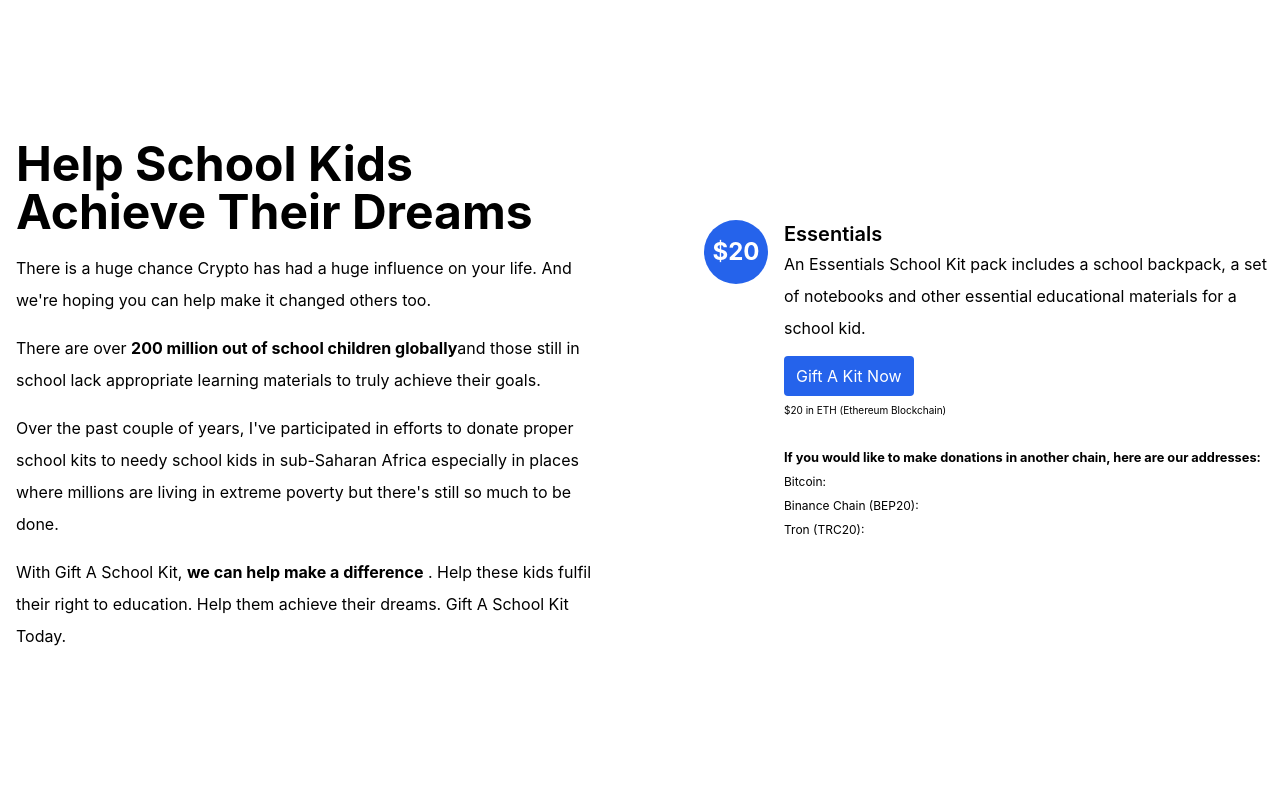
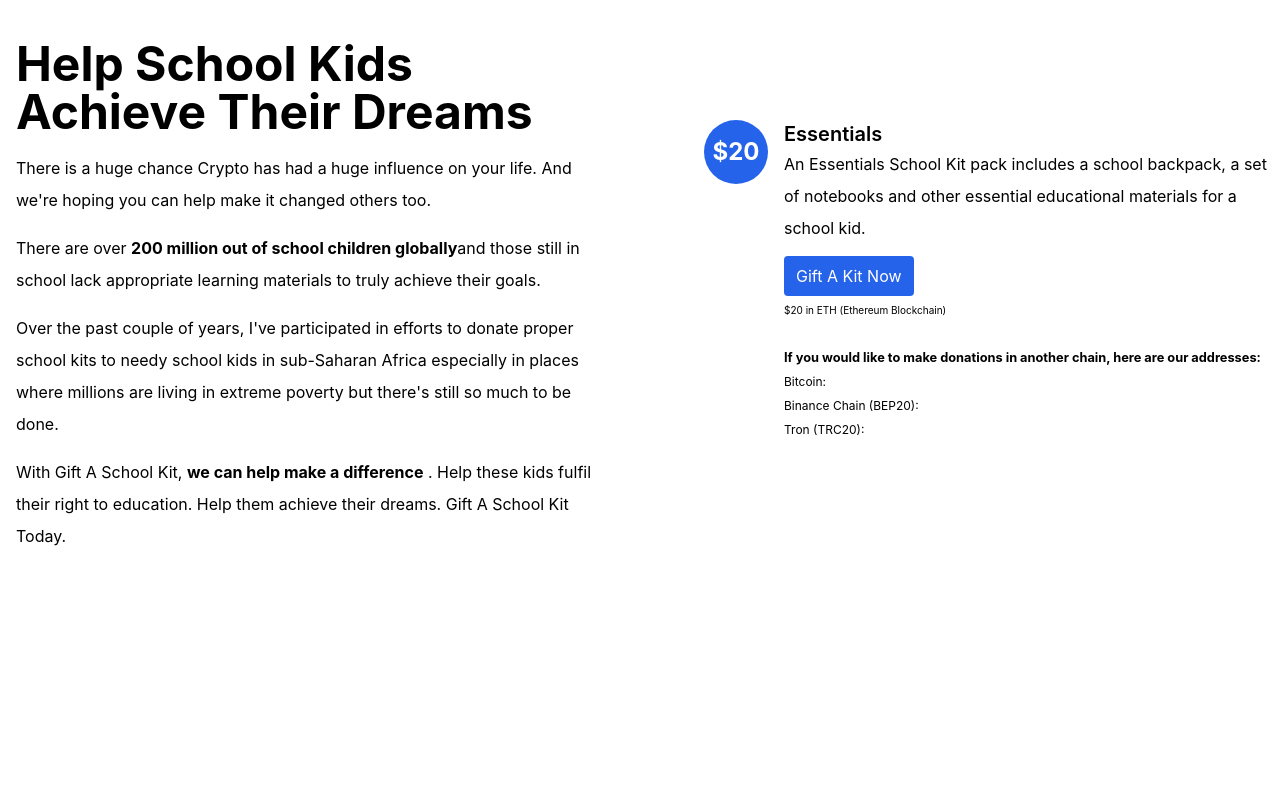
Before and after one commit to thestriver/schoolkit-frontend, a Next.js app: page / in a window 1280 px wide. Shown: the top 788 px of the page. Built offline with nearby package versions, Linux system fonts and the light colour scheme.

Commit message:
hero clr

```diff
--- a/pages/hero.js
+++ b/pages/hero.js
@@ -3,10 +3,6 @@ import Image from 'next/image'
 const Hero = () => {
     return(
         <div>
-            {/* ====== Hero Section Start */}
-            <div className="relative pt-[60px] lg:pt-[50px] pb-[50px] bg-white">
-            </div>
-            {/* Hero Section End */}
         </div>
     )
 }
```
